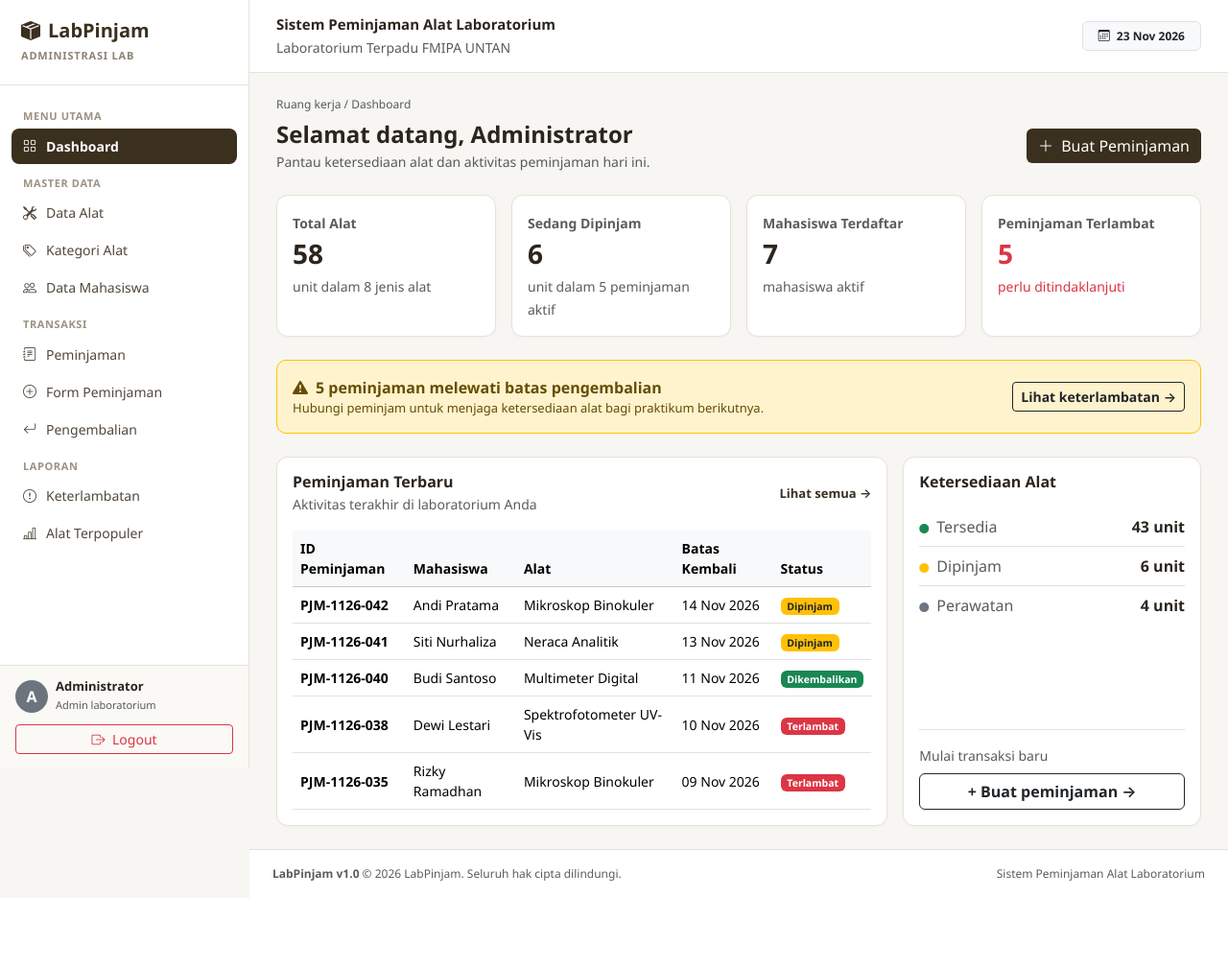
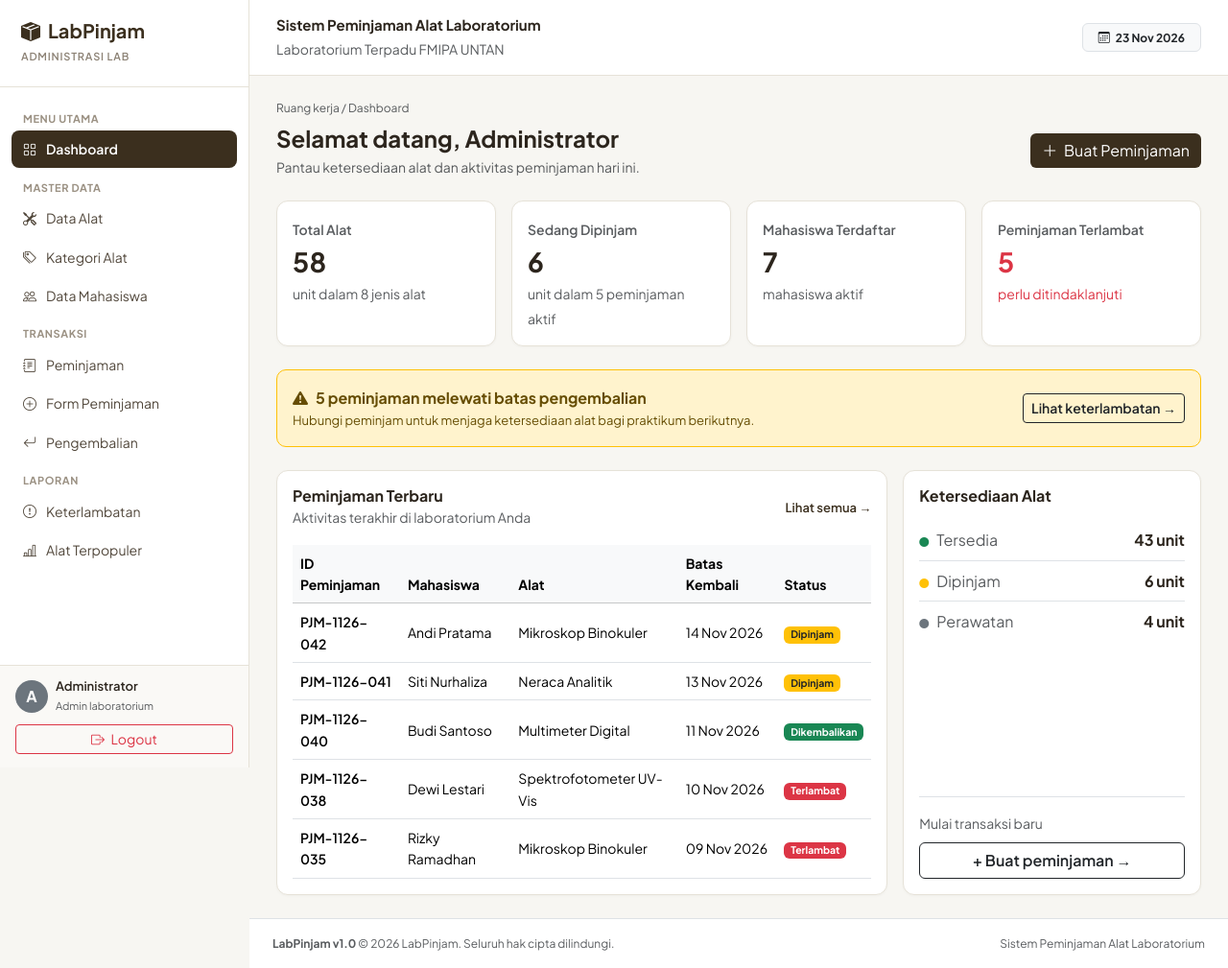
Before and after one commit to AntoCiyber/peminjaman-lab, a PHP site: page /index.php in a window 1280 px wide. Shown: the whole page at 96% size. Before the commit the page ends 936 px from the top, so only its background shows below. Run offline with PHP 8.4, Linux system fonts and the light colour scheme; a user stored in the database is signed in; data comes from the database, SQL or seed files in the repository.

Commit message:
Ganti font seluruh web jadi Plus Jakarta Sans

```diff
--- a/includes/header.php
+++ b/includes/header.php
@@ -12,12 +12,20 @@ $active_menu = $active_menu ?? 'dashboard';
     <!-- Bootstrap 5 CSS & Bootstrap Icons -->
     <link href="https://cdn.jsdelivr.net/npm/bootstrap@5.3.3/dist/css/bootstrap.min.css" rel="stylesheet">
     <link href="https://cdn.jsdelivr.net/npm/bootstrap-icons@1.11.3/font/bootstrap-icons.min.css" rel="stylesheet">
+    <link rel="preconnect" href="https://fonts.googleapis.com">
+<link rel="preconnect" href="https://fonts.gstatic.com" crossorigin>
+<link href="https://fonts.googleapis.com/css2?family=Plus+Jakarta+Sans:wght@400;500;600;700&display=swap" rel="stylesheet">
     <style>
         body {
-            background-color: #f7f6f2;
-            color: #2c251d;
-            font-family: 'Segoe UI', system-ui, -apple-system, sans-serif;
-        }
+    background-color: #f7f6f2;
+    color: #2c251d;
+    font-family: 'Plus Jakarta Sans', 'Segoe UI', system-ui, sans-serif;
+    line-height: 1.6;
+    }
+    h1, h2, h3 {
+    font-weight: 600;
+    letter-spacing: 0.01em;
+    }
         .sidebar {
             width: 260px;
             min-height: 100vh;
```
